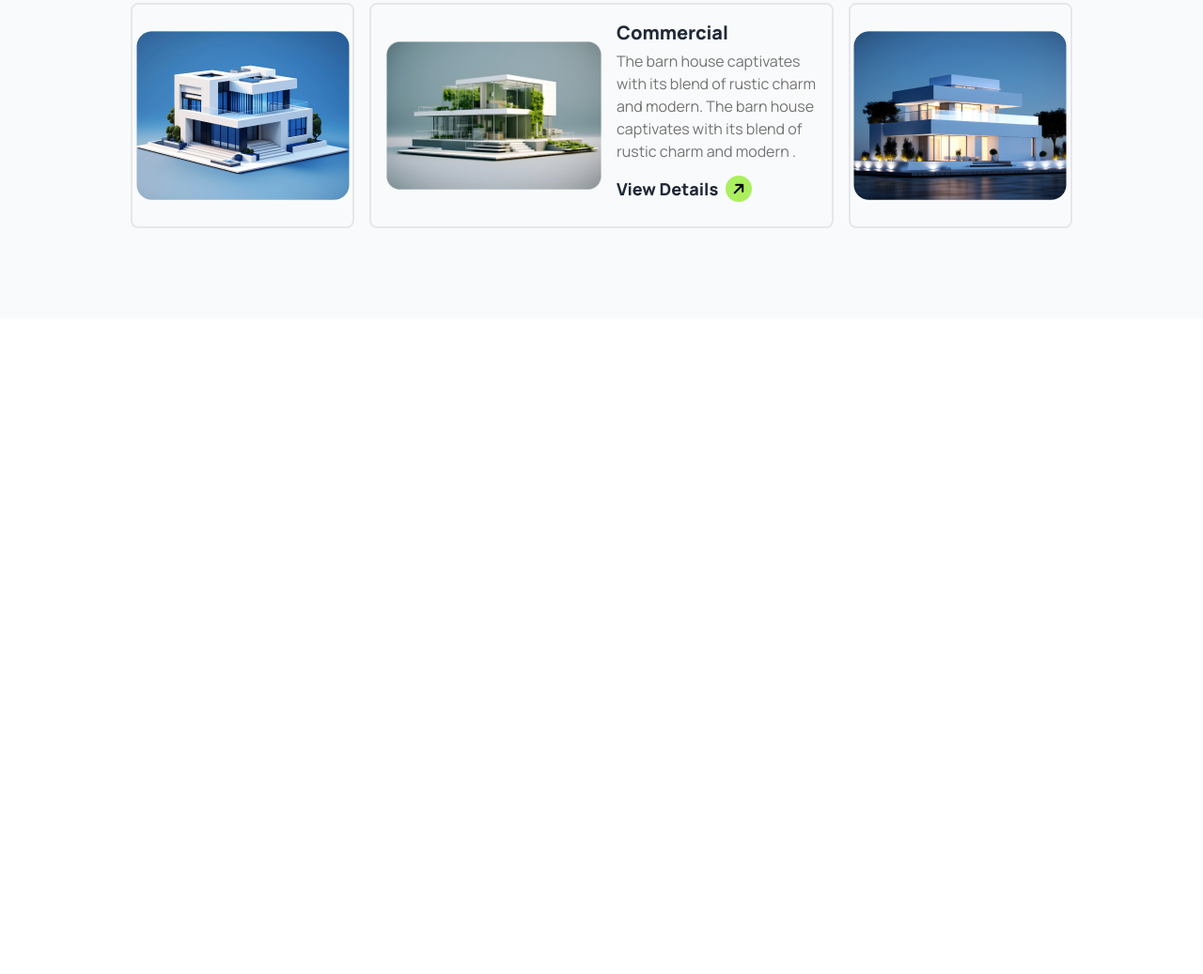
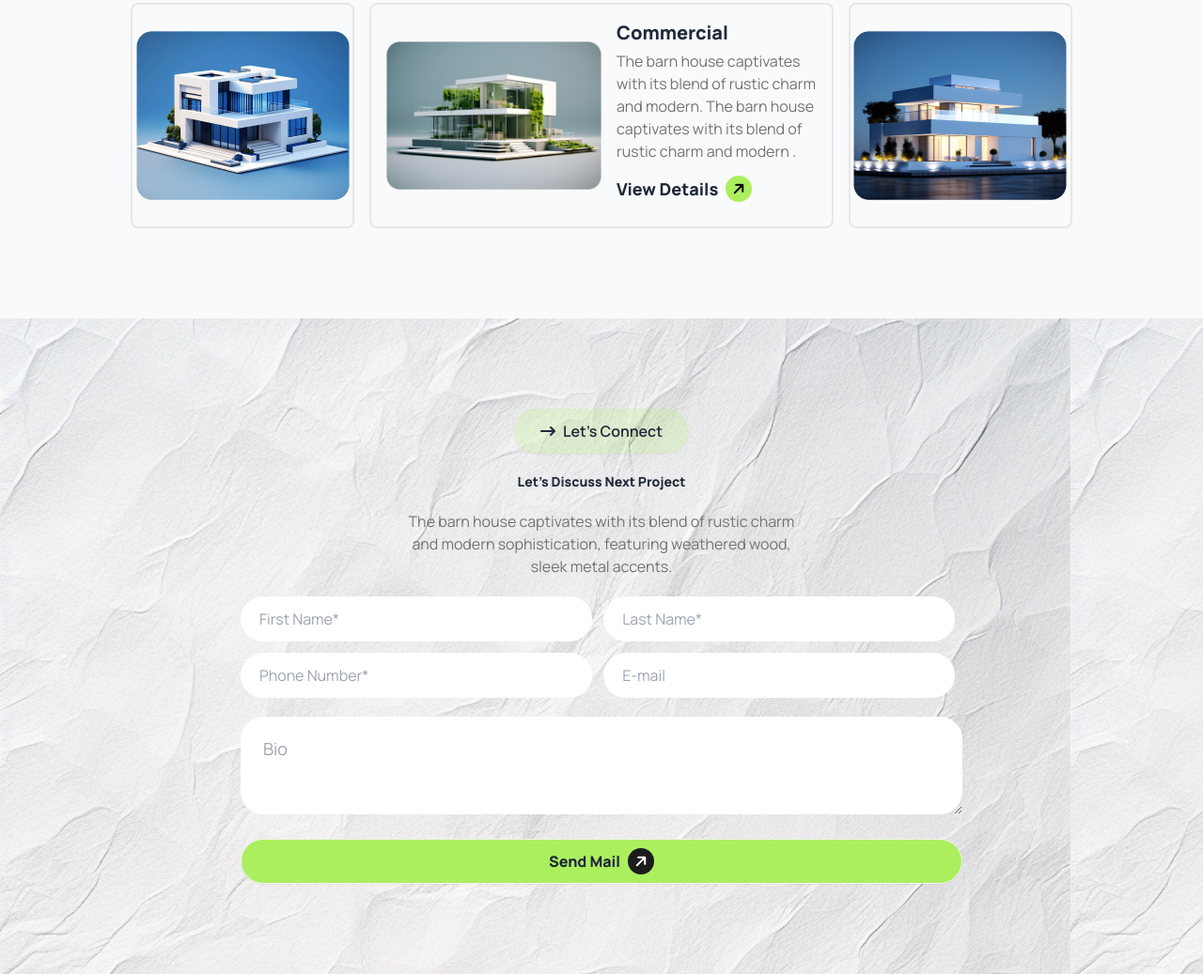
Before and after one commit to arifurrrahman/Construction-Company, a plain HTML site: page index.html in a window 1280 px wide. Shown: the part 2739-3776 px from the top of the page at 94% size. Before the commit the page ends 3078 px from the top, so only its background shows below. Drawn offline with nearby package versions, Linux system fonts and the light colour scheme.

Commit message:
Next project section completed

```diff
--- a/index.html
+++ b/index.html
@@ -15,6 +15,9 @@
 <script src="https://kit.fontawesome.com/12cd0c4436.js" crossorigin="anonymous"></script>
 
 <style>
+  .login-section{
+    background-image: url('./assets/bg.jpg');
+  }
     .manrope-font {
   font-family: "Manrope", sans-serif;
   font-optical-sizing: auto;
@@ -216,6 +219,33 @@
         </div>
         <div class="w-full h-2 md:h-24 lg:h-24"></div>
       </section>
+      <section class="login-section">
+        <div class="w-full h-8 md:h-24 lg:h-24"></div>
+        <div class="w-[90%] mx-auto md:w-[60%] md:mx-auto lg:w-[60%] lg:mx-auto">
+          <div class="w-[100%] lg:w-3/4 mx-auto text-center space-y-5 mb-5">
+            <button class="border-none btn bg-buttoncolor3 rounded-3xl text-base px-7"><i class="fa-solid fa-arrow-right-long"></i>Let’s Connect</button>
+            <h1 class="text-5xl lg:text-sm font-black">Let’s Discuss Next Project</h1>
+            <p class="w[100%] lg:w-3/4 lg:text-base text-base text-textcolor mx-auto">The barn house captivates with its blend of rustic charm and modern sophistication, featuring weathered wood, sleek metal accents.</p>
+          </div>
+          <form action="">
+            <div class="w-[100%]  lg:w-[99%] grid grid-cols-1 gap-3 md:grid-cols-2 md:gap-2 lg:grid-cols-2 lg:gap-3">
+              <input class="px-5 py-3 rounded-3xl" type="text" placeholder="First Name*">
+              <input class="px-5 py-3 rounded-3xl" type="text" placeholder="Last Name*">
+              <input class="px-5 py-3 rounded-3xl" type="number" placeholder="Phone Number*">
+              <input class="px-5 py-3 rounded-3xl" type="email" placeholder="E-mail">
+            </div>
+            <div class="mt-5">
+              <textarea
+  placeholder="Bio"
+  class="textarea rounded-3xl textarea-lg w-full max-w-md lg:max-w-4xl border-none"></textarea>
+            </div>
+            <div class="flex justify-center mt-5">
+              <button class="btn btn-block bg-buttoncolor rounded-3xl font-black text-base">Send Mail<i class="fa-solid fa-arrow-right w-7 h-7 text-base font-semibold flex justify-center items-center -rotate-45  rounded-full text-white bg-clifford"></i></button>
+          </div>
+          </form>
+        </div>
+        <div class="w-full h-8 md:h-24 lg:h-24"></div>
+      </section>
     </main>
     <footer>
 
```
